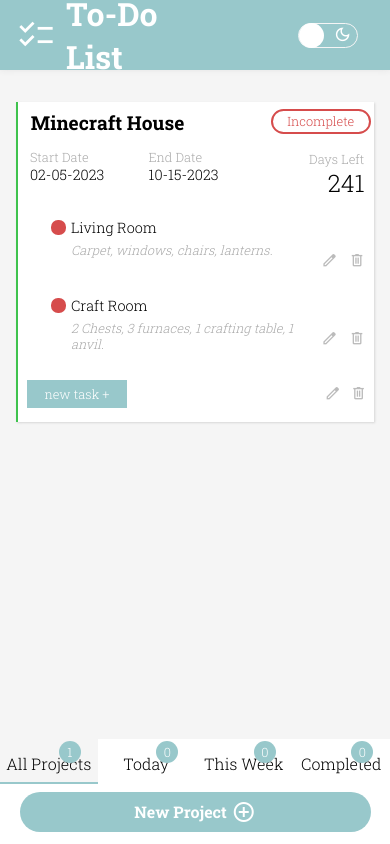
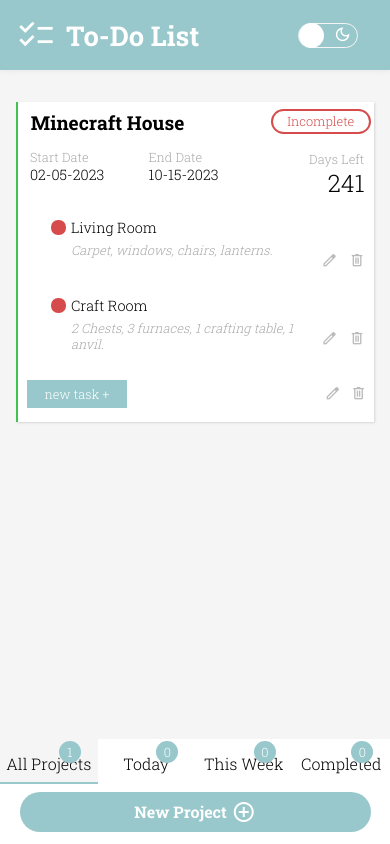
Before and after one commit to hollyefig/todolist, a plain HTML site: page index.html in a window 390 px wide. Drawn offline with nearby package versions, Linux system fonts and the light colour scheme.

Commit message:
updated css for topbar h1 for mobile sizing

```diff
--- a/style.css
+++ b/style.css
@@ -894,6 +894,13 @@ body {
 }
 }
 
+@media only screen and (max-width: 425px) {
+
+    .topBar > h1 {
+        font-size: 7vw;
+    }
+
+ }
 
 /* display None */
 /* keep this at the bottom  */
```
